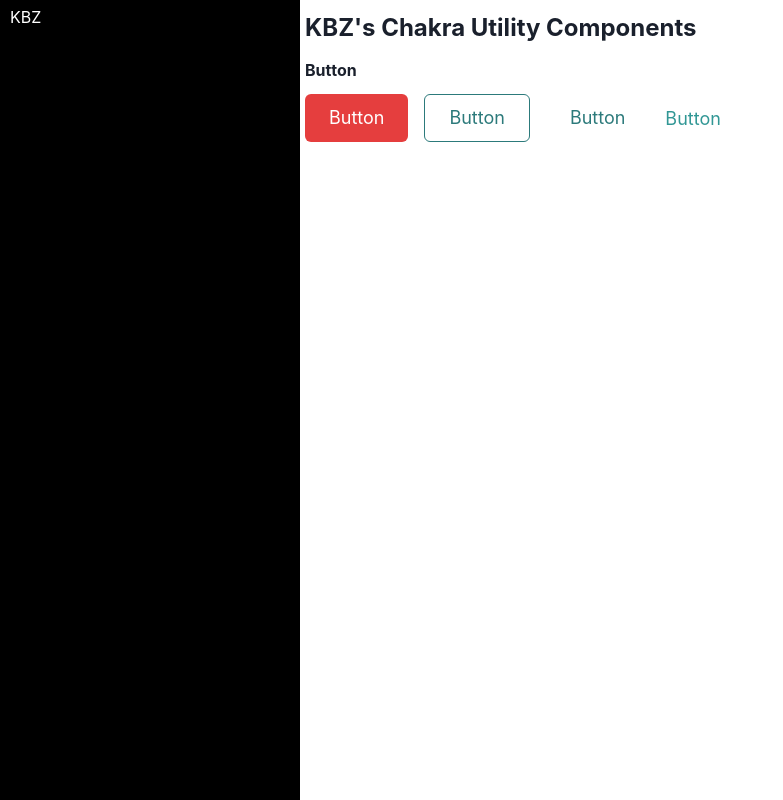
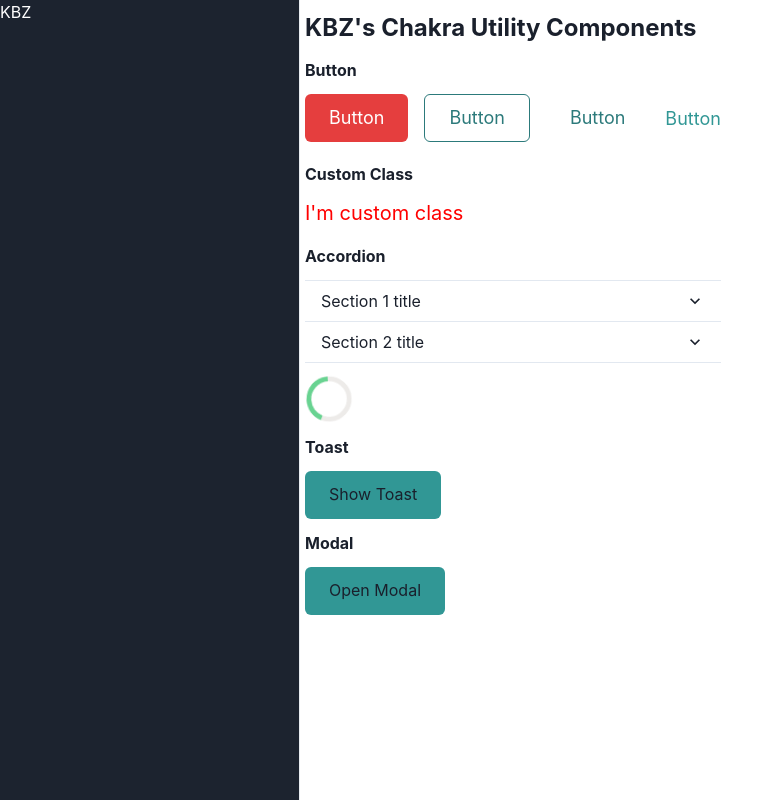
Before and after one commit to SaiSaingLinn/chakra-react, a React (Create React App) app: page / in a window 1280 px wide. Shown: the whole page, without its empty margins (0-783 px from the left). Built offline with nearby package versions, Linux system fonts and the light colour scheme.

Commit message:
update sidebar

```diff
--- a/src/App.tsx
+++ b/src/App.tsx
@@ -1,8 +1,10 @@
-import { Box, Button, Stack, Text } from '@chakra-ui/react'
+import { Accordion, AccordionButton, AccordionIcon, AccordionItem, AccordionPanel, Box, Button, CircularProgress, Modal, ModalBody, ModalCloseButton, ModalContent, ModalFooter, ModalHeader, ModalOverlay, Stack, Text, useDisclosure, useToast } from '@chakra-ui/react'
 import React from 'react'
 import { Sidebar } from './components/sidebar'
 
 function App() {
+  const toast = useToast();
+  const { isOpen, onOpen, onClose } = useDisclosure();
   return (
     <Box
       as="div"
@@ -24,7 +26,7 @@
           <Box as="div" mb={3}>
             <Text fontSize='1xl' as="b">Button</Text>
           </Box>
-          <Stack direction='row' spacing={4} align='center'>
+          <Stack direction='row' spacing={4} align='center' mb={5}>
             <Button colorScheme='teal' variant='solid'>
               Button
             </Button>
@@ -38,6 +40,95 @@
               Button
             </Button>
           </Stack>
+          <Box as="div" mb={3}>
+            <Text fontSize='1xl' as="b">Custom Class</Text>
+          </Box>
+          <Box className="custom-class">
+            <h1>I'm custom class</h1>
+          </Box>
+          <Box as="div" mb={3}>
+            <Text fontSize='1xl' as="b">Accordion</Text>
+          </Box>
+          <Box mb={3}>
+            <Accordion allowToggle>
+              <AccordionItem>
+                <h2>
+                  <AccordionButton>
+                    <Box flex='1' textAlign='left'>
+                      Section 1 title
+                    </Box>
+                    <AccordionIcon />
+                  </AccordionButton>
+                </h2>
+                <AccordionPanel pb={4}>
+                  Lorem ipsum dolor sit amet, consectetur adipiscing elit, sed do eiusmod
+                  tempor incididunt ut labore et dolore magna aliqua. Ut enim ad minim
+                  veniam, quis nostrud exercitation ullamco laboris nisi ut aliquip ex ea
+                  commodo consequat.
+                </AccordionPanel>
+              </AccordionItem>
+
+              <AccordionItem>
+                <h2>
+                  <AccordionButton>
+                    <Box flex='1' textAlign='left'>
+                      Section 2 title
+                    </Box>
+                    <AccordionIcon />
+                  </AccordionButton>
+                </h2>
+                <AccordionPanel pb={4}>
+                  Lorem ipsum dolor sit amet, consectetur adipiscing elit, sed do eiusmod
+                  tempor incididunt ut labore et dolore magna aliqua. Ut enim ad minim
+                  veniam, quis nostrud exercitation ullamco laboris nisi ut aliquip ex ea
+                  commodo consequat.
+                </AccordionPanel>
+              </AccordionItem>
+            </Accordion>
+          </Box>
+          <Box as="div" mb={3}>
+            <CircularProgress isIndeterminate color='green.300' />
+          </Box>
+          <Box as="div" mb={3}>
+            <Text fontSize='1xl' as="b">Toast</Text>
+          </Box>
+          <Box mb={3}>
+            <Button
+              onClick={() =>
+                toast({
+                  title: 'Account created.',
+                  description: "We've created your account for you.",
+                  status: 'success',
+                  duration: 9000,
+                  isClosable: true,
+                })
+              }
+            >
+              Show Toast
+            </Button>
+          </Box>
+          <Box as="div" mb={3}>
+            <Text fontSize='1xl' as="b">Modal</Text>
+          </Box>
+          <>
+            <Button onClick={onOpen}>Open Modal</Button>
+            <Modal isOpen={isOpen} onClose={onClose}>
+              <ModalOverlay />
+              <ModalContent>
+                <ModalHeader>Modal Title</ModalHeader>
+                <ModalCloseButton />
+                <ModalBody>
+                  <p>Modal Paragraph</p>
+                </ModalBody>
+                <ModalFooter>
+                  <Button colorScheme='blue' mr={3} onClick={onClose}>
+                    Close
+                  </Button>
+                  <Button variant='ghost'>Secondary Action</Button>
+                </ModalFooter>
+              </ModalContent>
+            </Modal>
+          </>
         </Box>
       </Box>
     </Box>
--- a/src/components/sidebar.tsx
+++ b/src/components/sidebar.tsx
@@ -15,10 +15,31 @@
         display: "block",
         color: "#FFF",
         padding: "5px 10px",
-        height: "100vh",
     }}
     >
-    <h3>KBZ</h3>
+      <Box
+        sx={{
+          width: "300px",
+          paddingBottom: "40px",
+          color: "rgb(255, 255, 255)",
+          transition: "box-shadow 300ms cubic-bezier(0.4, 0, 0.2, 1) 0ms",
+          boxShadow: "none",
+          backgroundColor: "rgb(28, 35, 47)",
+          overflowY: "auto",
+          display: "flex",
+          flexDirection: "column",
+          height: "100%",
+          flex: "1 0 auto",
+          zIndex: 1200,
+          position: "fixed",
+          top: 0,
+          outline: 0,
+          left: 0,
+          borderRight: "1px solid rgb(231, 235, 240)",
+        }}
+      >
+        <h3>KBZ</h3>
+      </Box>
     </Box>
   );
 }
--- a/src/theme/styles.ts
+++ b/src/theme/styles.ts
@@ -4,6 +4,18 @@
         body: {
             bg: '#FFF',
         },
+        // custom class go here
+        '.custom-class': {
+            h1: {
+                fontSize: 'xl',
+                mb: '4',
+                color: "#F00"
+            },
+            p: {
+                fontSize: 'sm',
+                lineHeight: '1.4',
+            },
+        },
     },
 }
 
```
